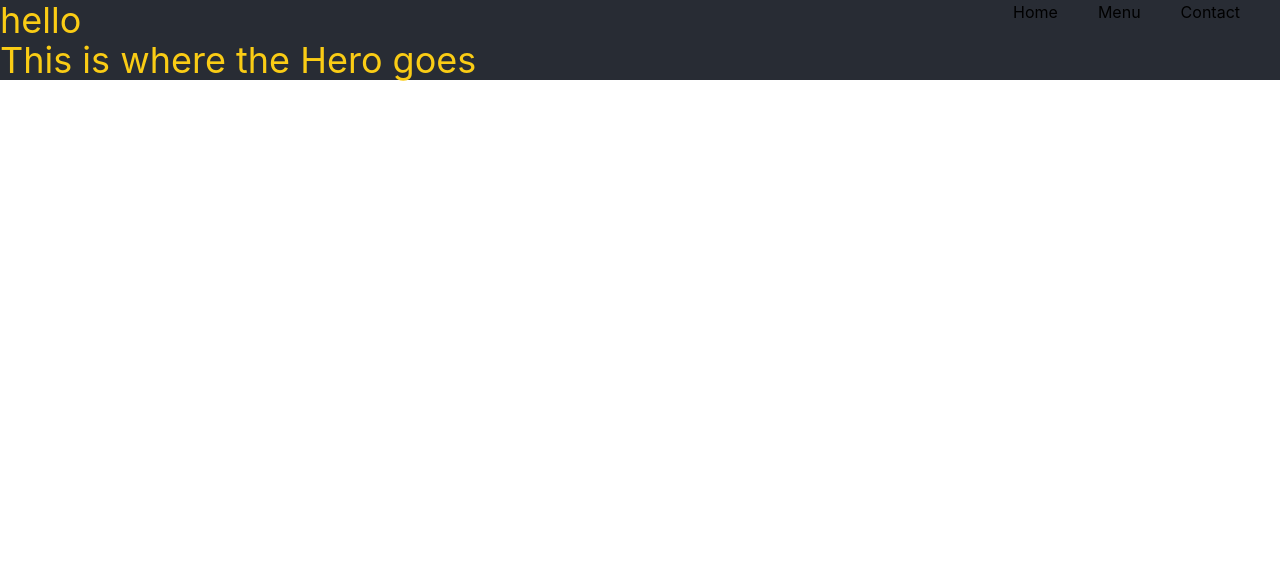
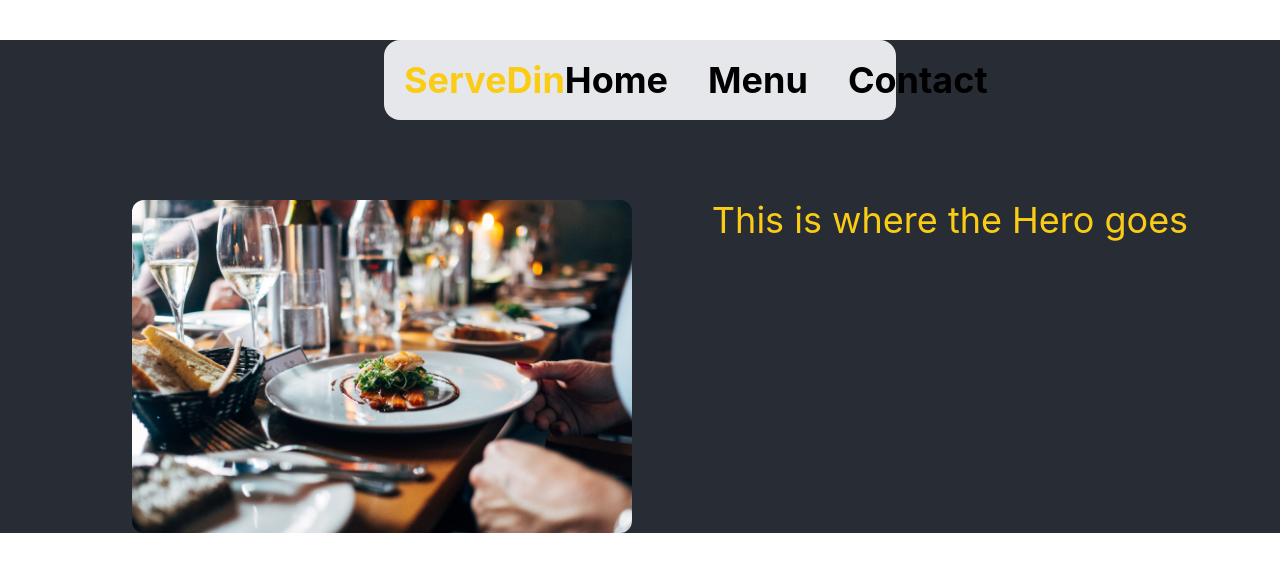
Before and after one commit to Stroyer210/Drunken-Duck, a React (Create React App) app: page / in a window 1280 px wide. Shown: the top 572 px of the page. Built offline with nearby package versions, Linux system fonts and the light colour scheme.

Commit message:
adding some style

```diff
--- a/src/components/Hero.jsx
+++ b/src/components/Hero.jsx
@@ -1,11 +1,15 @@
 import "./../App.css";
+import imageHero from "./hero.avif"
 
 
 const Hero = () => {
     return (
-        <div className="flex justify-between ">
+        <div className="flex justify-center my-20  ">
             <div className="">
-                <h1 className="text-4xl text-yellow-400 inline">This is where the Hero goes</h1>
+                <img src={imageHero} alt="Food-image" width={500} height={500} className="rounded-xl ml-10"/>
+            </div>
+            <div className="">
+                <h1 className="text-4xl text-yellow-400 inline ml-20">This is where the Hero goes</h1>
             </div>
 
         </div>
--- a/src/components/Navbar.jsx
+++ b/src/components/Navbar.jsx
@@ -4,9 +4,9 @@ import "./../App.css";
 
 const Navbar = () => {
     return (
-        <div className="flex justify-between">
+        <div className="flex justify-between bg-gray-200 mx-96 rounded-2xl mt-10 p-5 text-4xl font-bold">
             <div className="">
-                <h1 className="text-4xl text-yellow-400 inline">hello</h1>
+                <h1 className=" text-yellow-400 inline ">ServeDin</h1>
             </div>
             <div className="">
                 <h1 className="inline mr-10">Home</h1>
```
Also changed, not shown: src/components/hero.avif (added).
